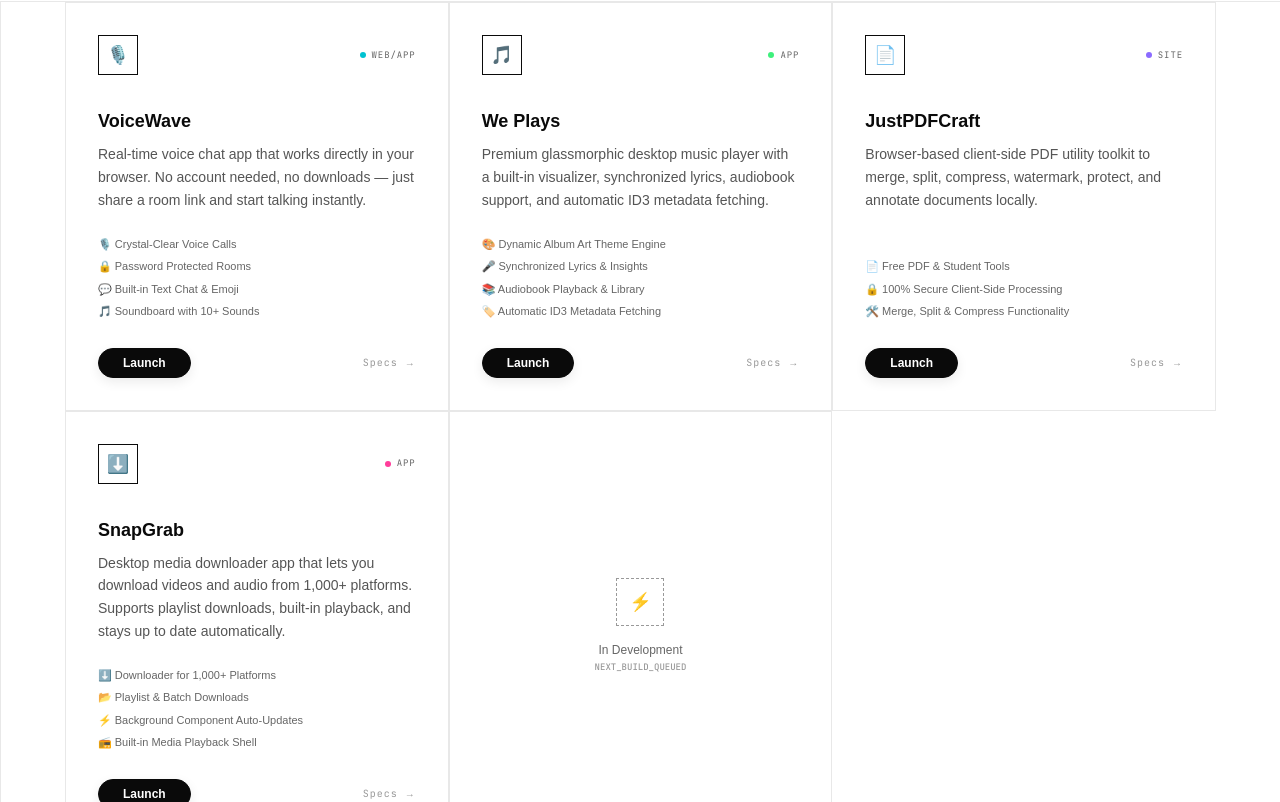
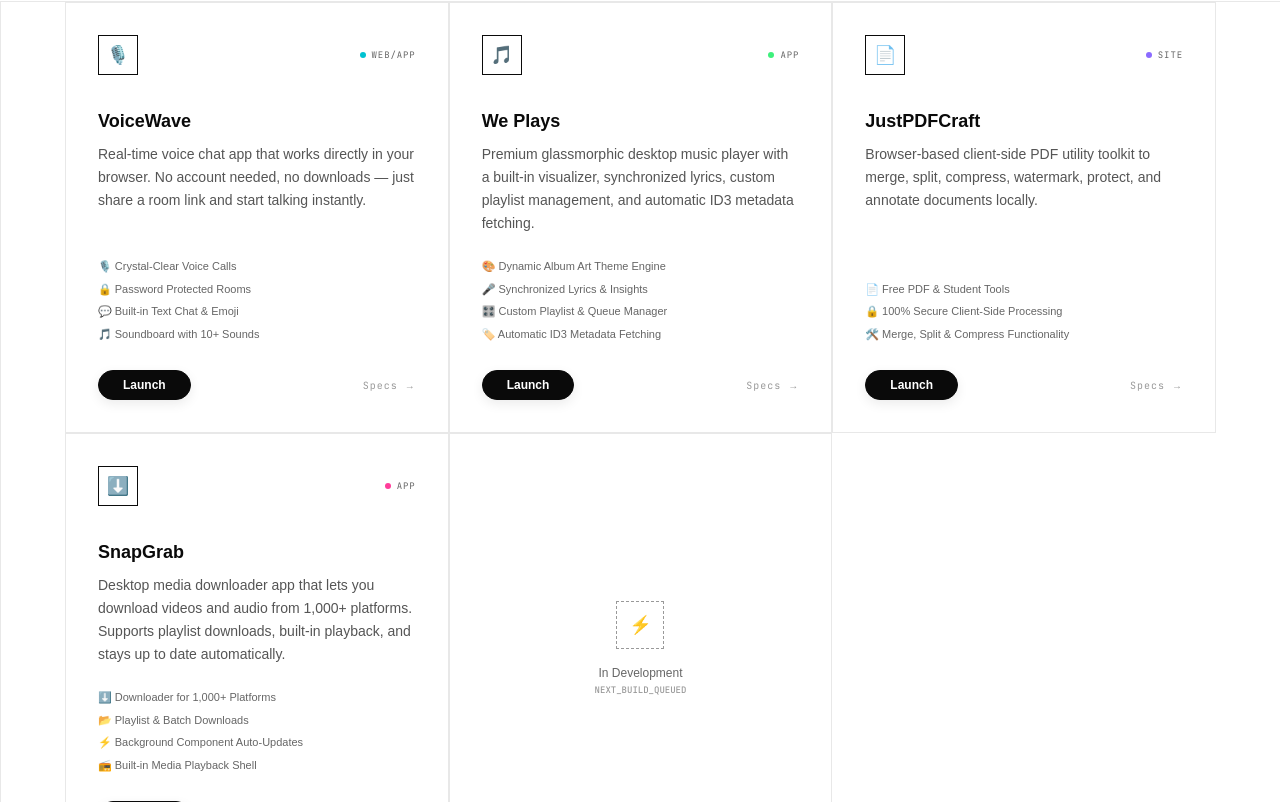
Before and after one commit to shaswatxd/shaswathub, a Next.js app: page / in a window 1280 px wide. Shown: the part 1651-2453 px from the top of the page. Built offline with nearby package versions, Linux system fonts and the light colour scheme; a web font is replaced by a local one.

Commit message:
Update We Plays features: replace audiobook support with custom playlist management

```diff
--- a/app/components/Projects.jsx
+++ b/app/components/Projects.jsx
@@ -26,7 +26,7 @@ const PROJECTS = [
   },
   {
     name: "We Plays",
-    desc: "Premium glassmorphic desktop music player with a built-in visualizer, synchronized lyrics, audiobook support, and automatic ID3 metadata fetching.",
+    desc: "Premium glassmorphic desktop music player with a built-in visualizer, synchronized lyrics, custom playlist management, and automatic ID3 metadata fetching.",
     icon: "🎵",
     glow: "emerald",
     badge: "APP",
@@ -35,7 +35,7 @@ const PROJECTS = [
     features: [
       "🎨 Dynamic Album Art Theme Engine",
       "🎤 Synchronized Lyrics & Insights",
-      "📚 Audiobook Playback & Library",
+      "🎛️ Custom Playlist & Queue Manager",
       "🏷️ Automatic ID3 Metadata Fetching"
     ],
     details: {
```
